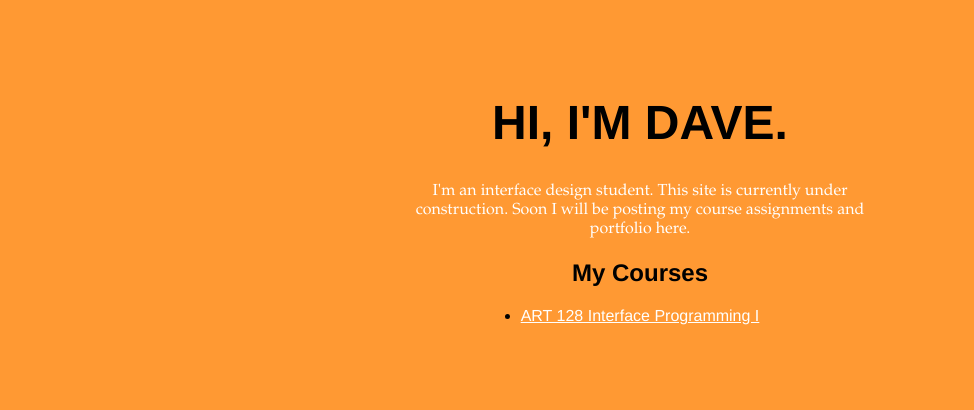
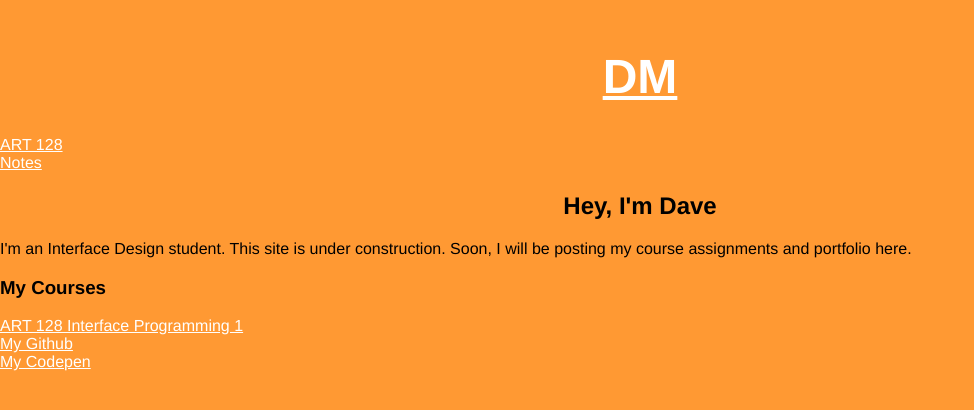
Before and after one commit to davemaluyo/studentsite, a plain HTML site: page index.html in a window 1280 px wide. Shown: the part 206-616 px from the top of the page, without its empty margins (0-974 px from the left). Drawn offline with Linux system fonts and the light colour scheme.

Commit message:
site structure markup and styling

```diff
--- a/index.html
+++ b/index.html
@@ -1,23 +1,50 @@
-<!DOCTYPE html>
+<!doctype html>
 <html lang="en">
+
 <head>
     <meta charset="utf-8" />
-        <title>Dave Maluyo</title>
-        <meta name="description" content="This is my Student Website" />
+    <title>John Doe</title>
+    <meta name="description"
+        content="This is an example student website for John Doe, a fictional web design student." />
     <meta name="viewport" content="width=device-width, initial-scale=1" />
-        <meta http-equiv="X-UA_Compatible" content="ie=edge" />
+    <meta http-equiv="X-UA-Compatible" content="ie=edge" />
     <link href="css/style.css" rel="stylesheet" type="text/css" />
 </head>
+
 <body>
-    <h1>Hi, I'm Dave.</h1>
-    <p1>I'm an interface design student.
-        This site is currently under construction.
-        Soon I will be posting my course assignments and portfolio here.</p1>
+    <header>
+        <div class="site-id">
+            <h1><a href="index.html">DM</a></h1>
+        </div>
+        <nav class="site-nav">
+            <ul>
+                <li><a href="art128/index.html">ART 128</a></li>
+                <li><a href="notes/index.html">Notes</a></li>
+            </ul>
+        </nav>
+    </header>
+    <main>
+        <section class="hero">
+            <h2>Hey, I'm Dave</h2>
+            <p>I'm an Interface Design student. This site is under construction. Soon, I will be posting my course
+                assignments and portfolio here.</p>
+        </section>
+        <section class="courses">
+            <h3>My Courses</h3>
+            <ul>
+                <li><a href="art128/index.html">ART 128 Interface Programming 1</a></li>
+            </ul>
+        </section>
+    </main>
 
-    <h2>My Courses</h2>
+    <footer>
+        <nav class="social-nav">
             <ul>
-    <li><a href="art128/index.html">ART 128 Interface Programming I</a></li>
+                <li><a href="https://github.com/johndoenma">My Github</a></li>
+                <li><a href="https://codepen.io/johndoenma">My Codepen</a></li>
             </ul>
+        </nav>
+    </footer>
+</body>
 
-</body>
 </html>
```
Lines whose indentation alone changed are shown as unchanged.
